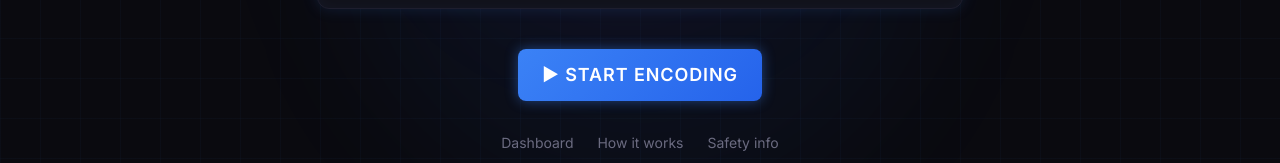
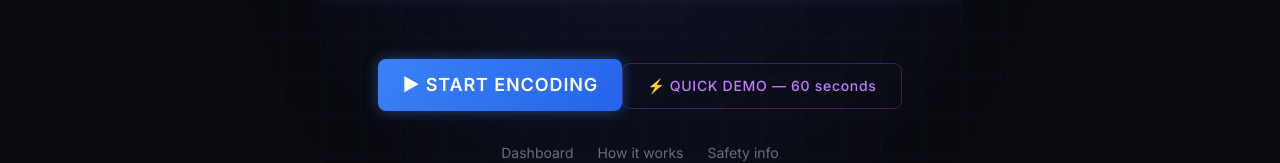
Before and after one commit to Anselmorin/NLE-Lite, a Next.js app: page / in a window 1280 px wide. Shown: the part 642-805 px from the top of the page. Built offline with nearby package versions, Linux system fonts and the light colour scheme.

Commit message:
Add demo button to homepage

```diff
--- a/app/page.tsx
+++ b/app/page.tsx
@@ -66,6 +66,13 @@ export default function Home() {
         </Link>
 
         {/* Quick links */}
+        <Link
+          href="/demo"
+          className="inline-block mt-6 text-sm px-6 py-3 border border-purple-500/30 rounded-lg text-purple-400 hover:bg-purple-500/10 transition-all font-medium tracking-wider"
+        >
+          ⚡ QUICK DEMO — 60 seconds
+        </Link>
+
         <div className="flex gap-6 justify-center mt-8 text-sm text-[var(--nle-muted)]">
           <Link href="/dashboard" className="hover:text-blue-400 transition-colors">Dashboard</Link>
           <Link href="/about" className="hover:text-blue-400 transition-colors">How it works</Link>
```
